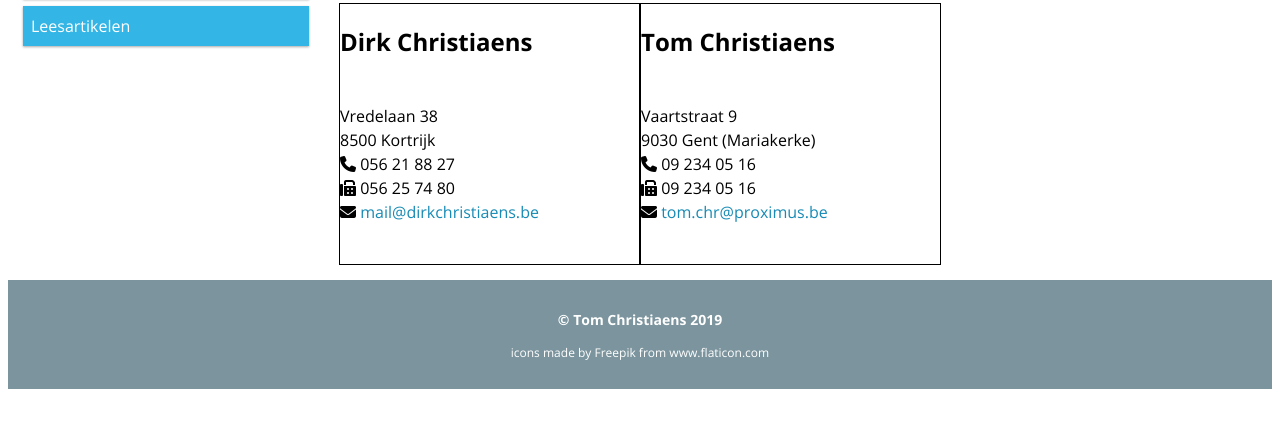
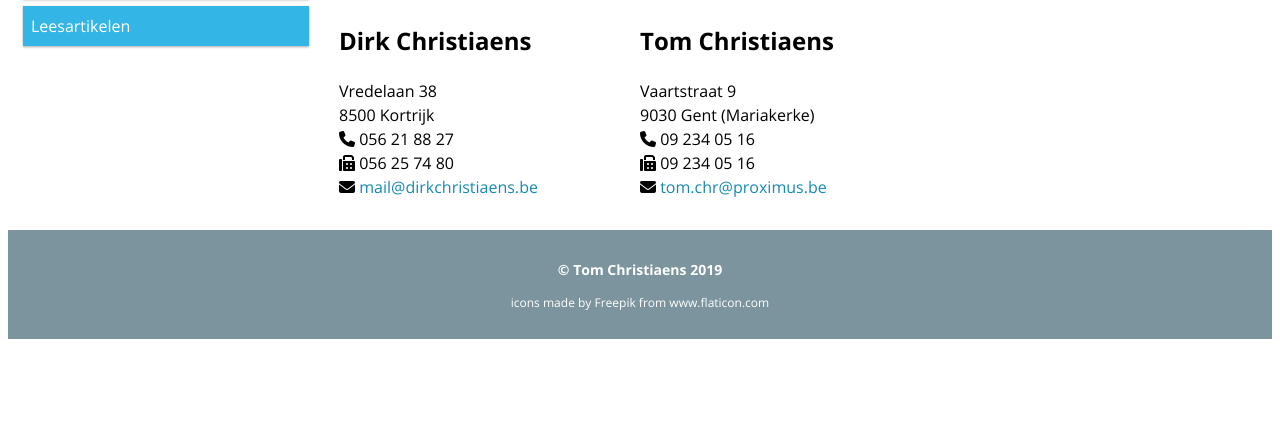
Before and after one commit to TomLXXVI/TomLXXVI.github.io, a plain HTML site: page contact.html in a window 1280 px wide. Shown: the part 232-660 px from the top of the page. Drawn offline with Linux system fonts and the light colour scheme.

Commit message:
Update contact.html

```diff
--- a/contact.html
+++ b/contact.html
@@ -29,25 +29,25 @@
     <div class="contact">
     <h1>Contacteer ons</h1>
 
-        <div style="width: 50%; float: left; border: 1px solid black;">
+        <div style="width: 50%; float: left;">
             <h2 style="text-align: left">Dirk Christiaens</h2>
-            <p style="white-space: pre; text-align: left;">
-Vredelaan 38
-8500 Kortrijk
-<i class='fas fa-phone'></i> 056 21 88 27
-<i class='fas fa-fax'></i> 056 25 74 80
-<i class='fas fa-envelope'></i><a href="mailto: mail@dirkchristiaens.be"> mail@dirkchristiaens.be</a>
+            <p>
+                Vredelaan 38<br>
+                8500 Kortrijk<br>
+                <i class='fas fa-phone'></i> 056 21 88 27<br>
+                <i class='fas fa-fax'></i> 056 25 74 80<br>
+                <i class='fas fa-envelope'></i><a href="mailto: mail@dirkchristiaens.be"> mail@dirkchristiaens.be</a>
             </p>
         </div>
 
-        <div style="width: 50%; float: left; border: 1px solid black;">
+        <div style="width: 50%; float: left;">
             <h2 style="text-align: left">Tom Christiaens</h2>
-            <p style="white-space: pre; text-align: left;">
-Vaartstraat 9
-9030 Gent (Mariakerke)
-<i class='fas fa-phone'></i> 09 234 05 16
-<i class='fas fa-fax'></i> 09 234 05 16
-<i class='fas fa-envelope'></i><a href="mailto: tom.chr@proximus.be"> tom.chr@proximus.be</a>
+            <p>
+                Vaartstraat 9<br>
+                9030 Gent (Mariakerke)<br>
+                <i class='fas fa-phone'></i> 09 234 05 16<br>
+                <i class='fas fa-fax'></i> 09 234 05 16<br>
+                <i class='fas fa-envelope'></i><a href="mailto: tom.chr@proximus.be"> tom.chr@proximus.be</a>
             </p>
         </div>
 
```
